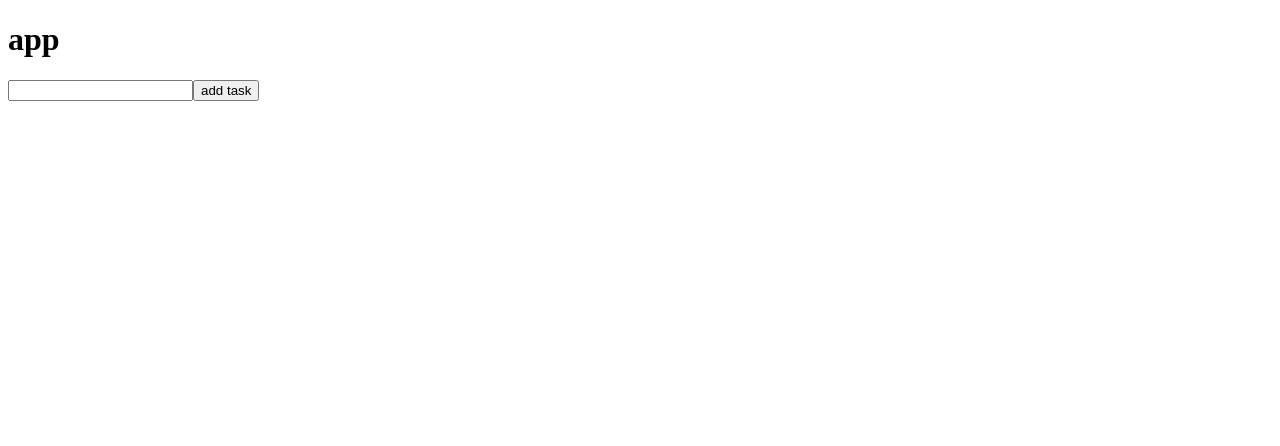
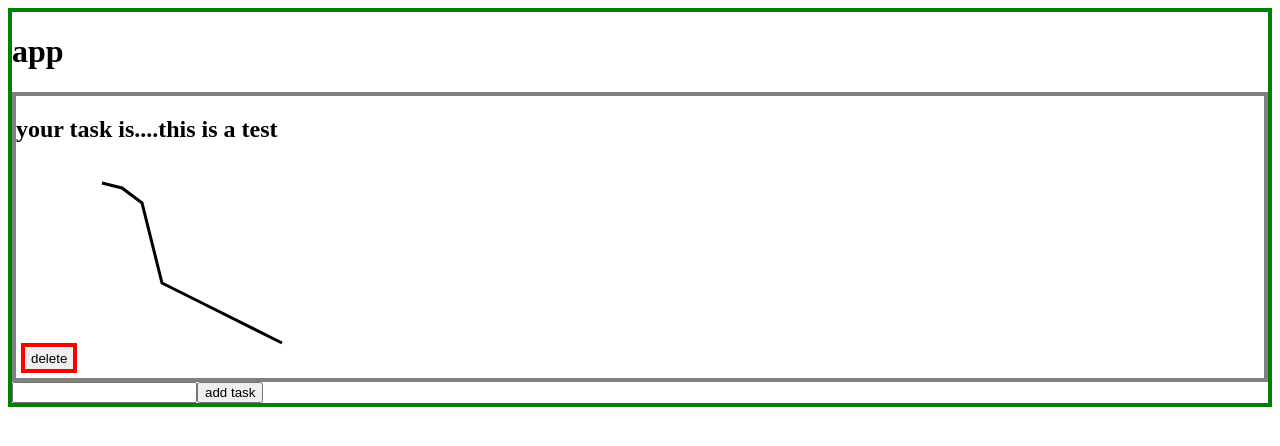
Before and after one commit to Fluffy-Lion/todo-class-components-demo, a React (Create React App) app: page / in a window 1280 px wide. Shown: the top 446 px of the page. Built offline with nearby package versions, Linux system fonts and the light colour scheme.

Commit message:
playing with polyline and styled components

```diff
--- a/src/App.js
+++ b/src/App.js
@@ -1,17 +1,14 @@
 import React from 'react'
+import styled from 'styled-components'
+import TaskItem from './components/TaskItem'
+const PageWrap = styled.div `
+  border: solid green 4px;
+`
 
-const TaskItem = ({ task, deleteHandler, index }) => {
-  return (
-  <div>
-    <h2>your task is....{task}</h2>
-    <button onClick={() => deleteHandler(index)}>delete</button>
-  </div>
-  )
-}
 
 class App extends React.Component {
   state = {
-    todos: [],
+    todos: ['this is a test'],
     userInput: ""
   }
 
@@ -37,7 +34,7 @@ class App extends React.Component {
   render(){
 
     return(
-      <div>
+      <PageWrap>
         <h1>app</h1>
         <div>
           {this.state.todos.map((todo, index) => {
@@ -48,7 +45,7 @@ class App extends React.Component {
           <input value={this.state.userInput} onChange={this.changeHandler}/>
           <button type="submit">add task</button>
         </form>
-      </div>
+      </PageWrap>
     )
   }
 }
--- /dev/null
+++ b/src/components/TaskItem.js
@@ -0,0 +1,35 @@
+import styled from "styled-components";
+import React from "react";
+const TaskCont = styled.div`
+  border: solid grey 4px;
+  // display: flex;
+  // align-items: center;
+  // justify-content: center;
+`;
+
+const Button = styled.button`
+  border: red solid 4px;
+  height: 30px;
+  margin: 5px;
+
+  position: relative;
+`;
+
+const TaskItem = ({ task, deleteHandler, index }) => {
+  return (
+    <TaskCont>
+      <h2>your task is....{task}</h2>
+      <Button onClick={() => deleteHandler(index)}>
+        <span>delete</span>
+      </Button>
+      <svg height="200" width="500">
+        <polyline
+          points="20,20 40,25 60,40 80,120 120,140 200,180"
+          style={{ fill: "none", stroke: "black", strokeWidth: 3 }}
+        />
+      </svg>
+    </TaskCont>
+  );
+};
+
+export default TaskItem;
```
